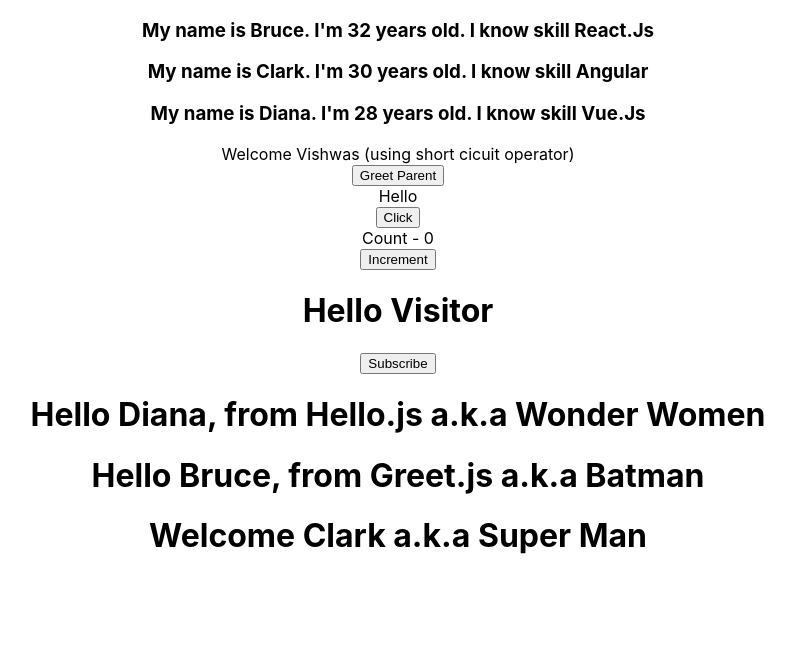
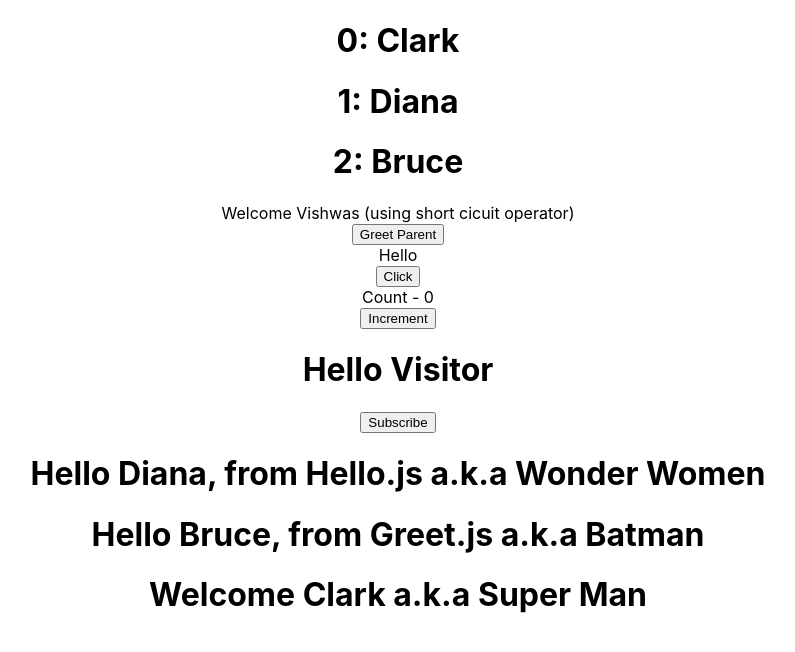
Before and after one commit to zahraamumtaz/react-practice, a React (Create React App) app: page / in a window 1280 px wide. Shown: the top 652 px of the page, without its empty margins (242-1037 px from the left). Built offline with nearby package versions, Linux system fonts and the light colour scheme.

Commit message:
listing with key and index

```diff
--- a/src/components/NameList.js
+++ b/src/components/NameList.js
@@ -2,25 +2,37 @@ import React from "react";
 import Persons from "./Persons";
 
 function NameList() {
-  const persons = [
-    {
-      name: "Bruce",
-      age: 32,
-      skill: "React.Js",
-    },
-    {
-      name: "Clark",
-      age: 30,
-      skill: "Angular",
-    },
-    {
-      name: "Diana",
-      age: 28,
-      skill: "Vue.Js",
-    },
-  ];
-  const personList = persons.map((person) => <Persons person={person} />);
+  const names = ["Clark", "Diana", "Bruce"];
+  const personList = names.map((name, index) => (
+    <h1 key={index}>
+      {index}: {name}
+    </h1>
+  ));
   return <div>{personList}</div>;
+  //   const persons = [
+  //     {
+  //       id: "1",
+  //       name: "Bruce",
+  //       age: 32,
+  //       skill: "React.Js",
+  //     },
+  //     {
+  //       id: "2",
+  //       name: "Clark",
+  //       age: 30,
+  //       skill: "Angular",
+  //     },
+  //     {
+  //       id: "3",
+  //       name: "Diana",
+  //       age: 28,
+  //       skill: "Vue.Js",
+  //     },
+  //   ];
+  //   const personList = persons.map((person) => (
+  //     <Persons key={person.id} person={person} />
+  //   ));
+  //   return <div>{personList}</div>;
 }
 
 export default NameList;
```
